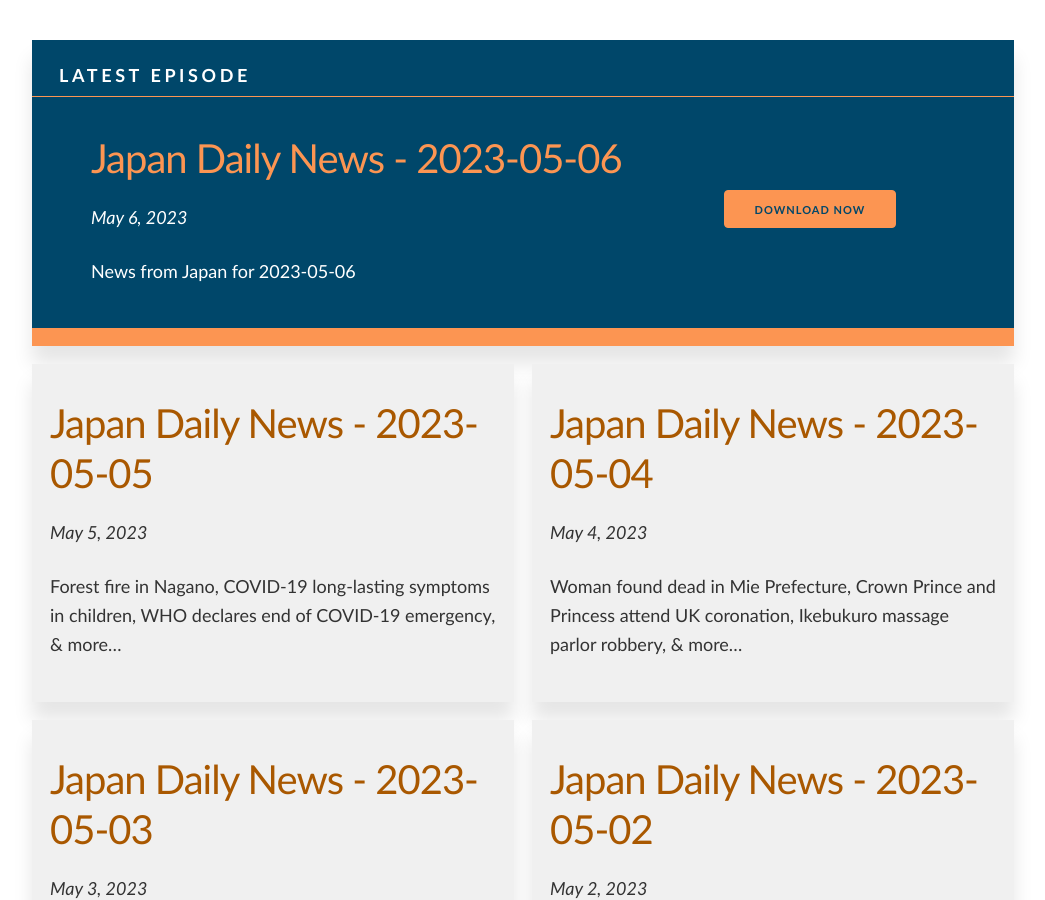
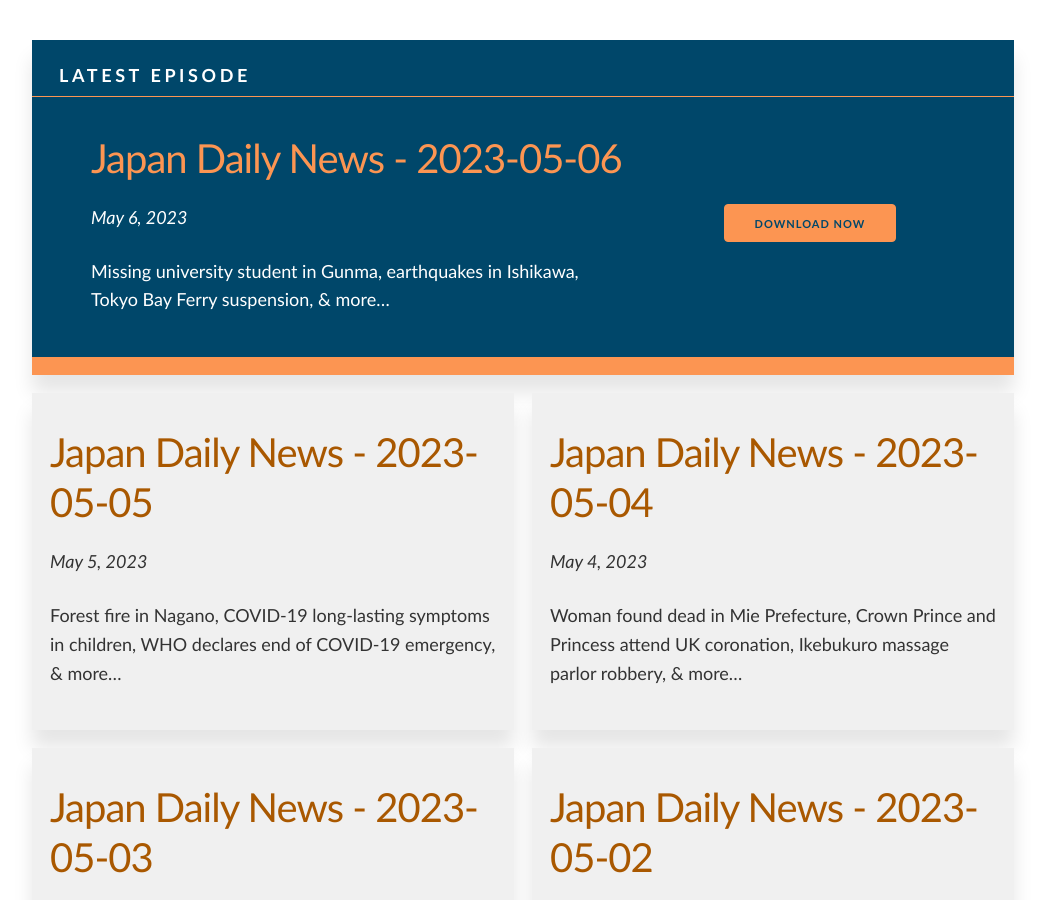
Before and after one commit to tagawa/JapanDailyNews, a Jekyll site: the page built from docs/index.html, in a window 1280 px wide and 900 px high, scrolled down 450 px. Shown: the whole window, without its empty margins (117-1162 px from the left). Built offline with Jekyll 4.4.1, drawn with Linux system fonts in a browser that asks for light colours; comment, search, counter and statistics services are not loaded.

Commit message:
Updated summary

```diff
--- a/docs/_posts/2023-05-06-news.md
+++ b/docs/_posts/2023-05-06-news.md
@@ -3,7 +3,7 @@ layout: post
 title: "Japan Daily News - 2023-05-06"
 date: 2023-05-06 08:07:23 +0900
 file: https://archive.org/download/japandailynews/japandailynews_2023-05-06.mp3
-summary: "News from Japan for 2023-05-06"
+summary: "Missing university student in Gunma, earthquakes in Ishikawa, Tokyo Bay Ferry suspension, & more…"
 description: "English news from Japan for May 6th, 2023."
 duration: "118"
 length: "01:58"
```
